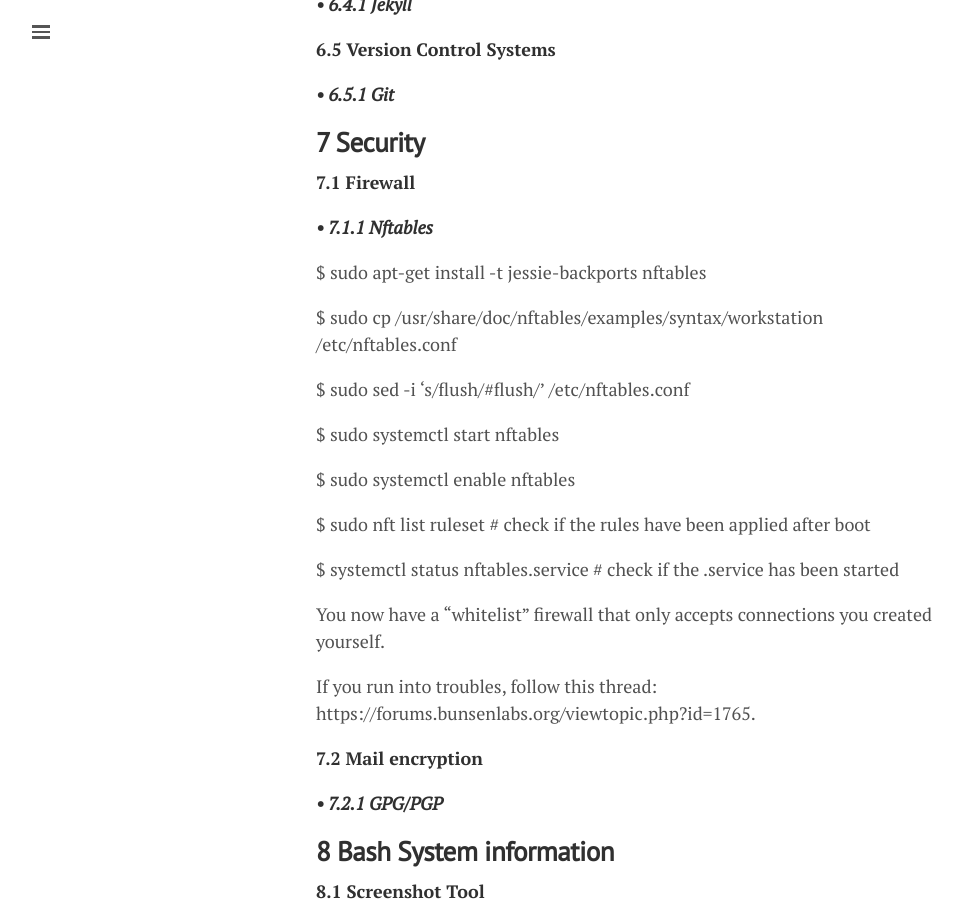
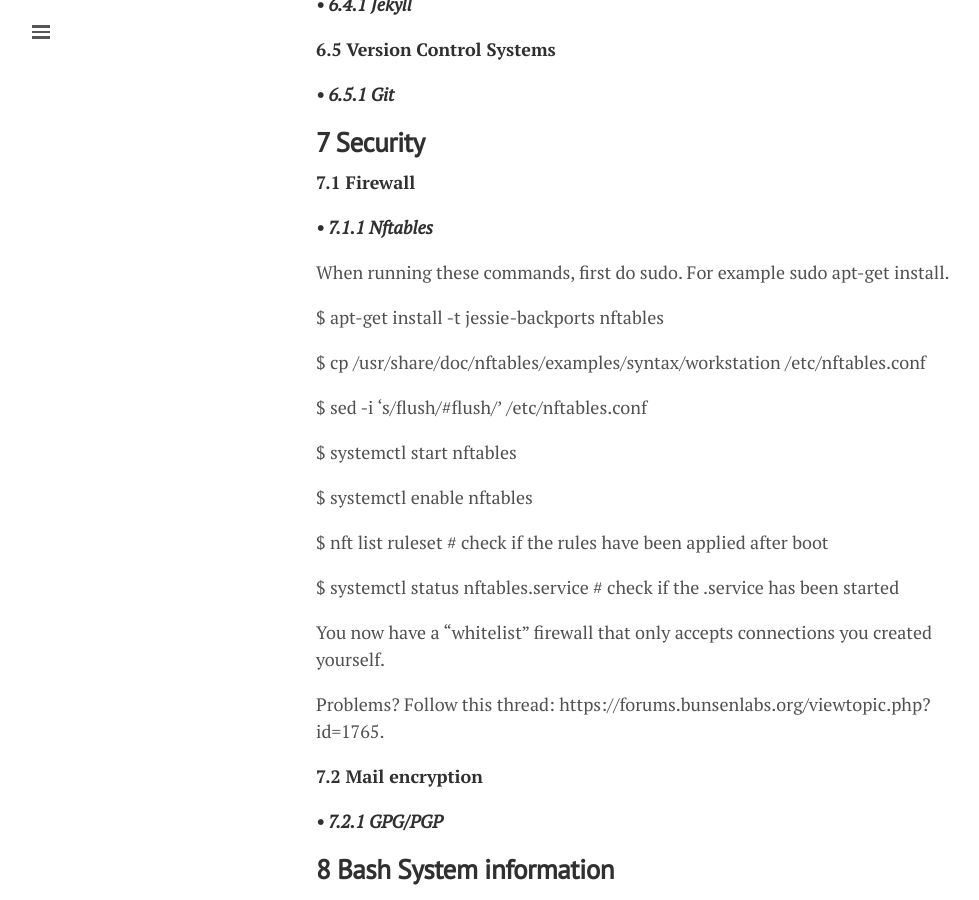
Before and after one commit to lgeurts/lgeurts.github.io, a Jekyll site: the page built from _posts/2017-07-11-bunsenlabs-linux-setup-notes-for dell-inspiron-6000.md, in a window 1280 px wide and 900 px high, scrolled down 4213 px. Shown: the whole window, without its empty margins (0-979 px from the left). Built offline with Jekyll 4.4.1, drawn with Linux system fonts in a browser that asks for light colours; nearby versions of some CDN libraries; comment, search, counter and statistics services are not loaded.

Commit message:
Update 2017-07-11-bunsenlabs-linux-setup-notes-for dell-inspiron-6000.md

```diff
--- a/_posts/2017-07-11-bunsenlabs-linux-setup-notes-for dell-inspiron-6000.md
+++ b/_posts/2017-07-11-bunsenlabs-linux-setup-notes-for dell-inspiron-6000.md
@@ -145,23 +145,25 @@ My favs for simple coding and web site development.
 
 ***• 7.1.1 Nftables***
 
-$ sudo apt-get install -t jessie-backports nftables
+When running these commands, first do sudo. For example sudo apt-get install.
 
-$ sudo cp /usr/share/doc/nftables/examples/syntax/workstation /etc/nftables.conf
+$ apt-get install -t jessie-backports nftables
 
-$ sudo sed -i 's/flush/#flush/' /etc/nftables.conf
+$ cp /usr/share/doc/nftables/examples/syntax/workstation /etc/nftables.conf
 
-$ sudo systemctl start nftables
+$ sed -i 's/flush/#flush/' /etc/nftables.conf
 
-$ sudo systemctl enable nftables
+$ systemctl start nftables
 
-$ sudo nft list ruleset # check if the rules have been applied after boot
+$ systemctl enable nftables
+
+$ nft list ruleset # check if the rules have been applied after boot
 
 $ systemctl status nftables.service # check if the .service has been started
 
 You now have a "whitelist" firewall that only accepts connections you created yourself.
 
-If you run into troubles, follow this thread: https://forums.bunsenlabs.org/viewtopic.php?id=1765.
+Problems? Follow this thread: https://forums.bunsenlabs.org/viewtopic.php?id=1765.
 
 **7.2 Mail encryption**
 
```
